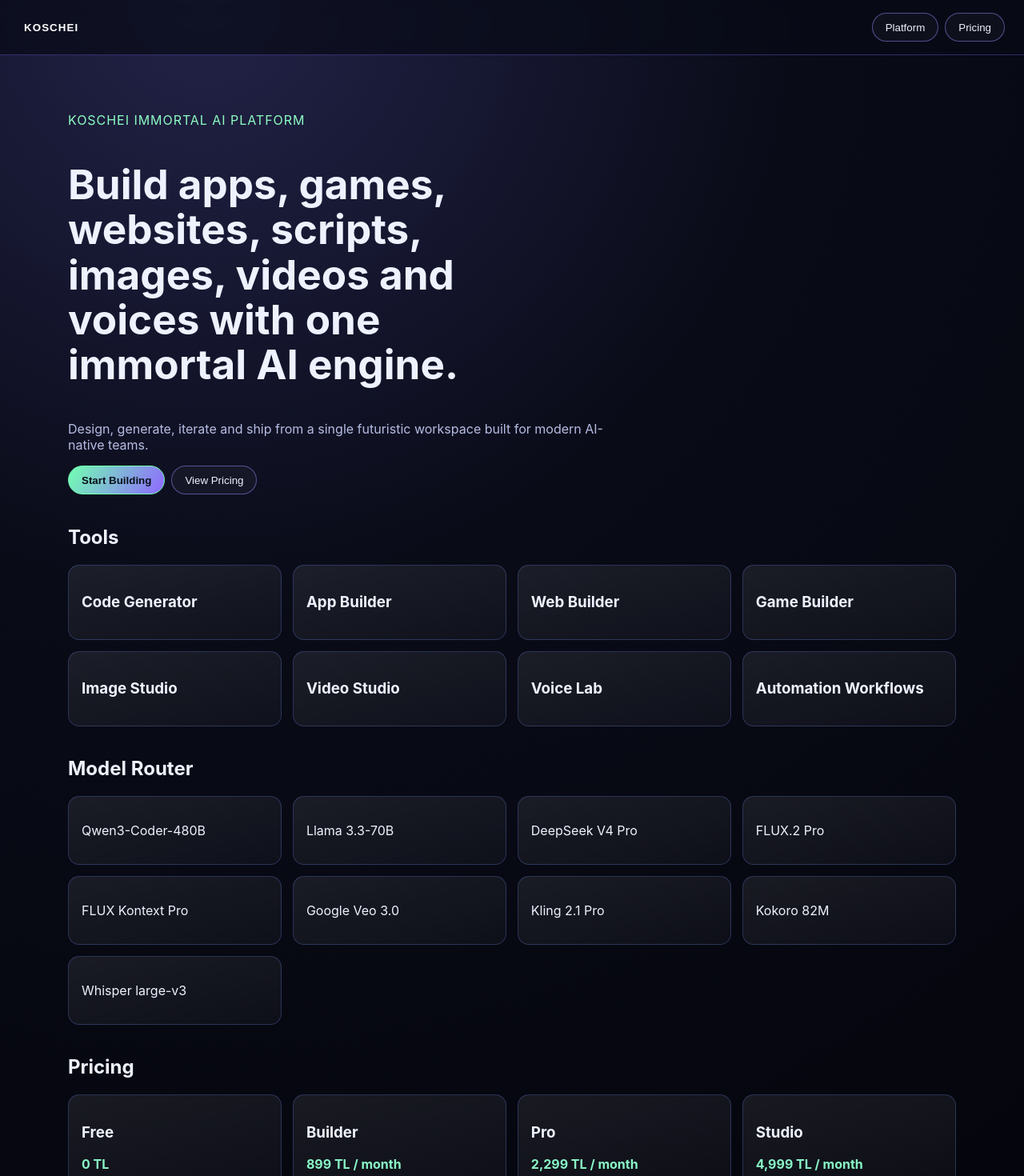
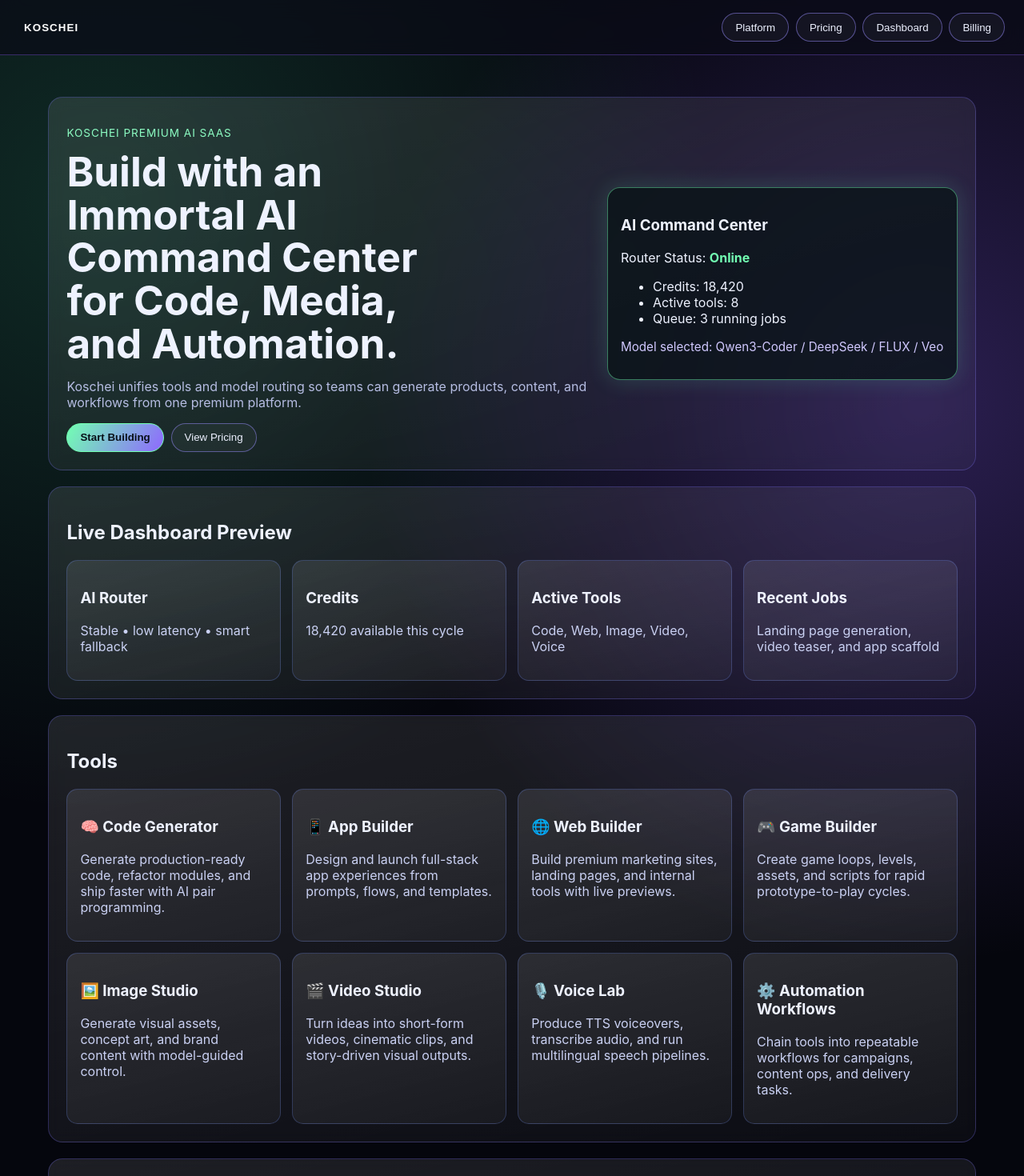
Before and after one commit to bugsbuny243/Koschei-Web3-Hub, a React (Vite) app in the folder koschei/frontend/: page / in a window 1280 px wide. Shown: the top 1470 px of the page at 80% size. Built offline with nearby package versions, Linux system fonts and the light colour scheme.

Commit message:
Upgrade Koschei frontend to premium SaaS landing and route pages

```diff
--- a/koschei/frontend/src/App.tsx
+++ b/koschei/frontend/src/App.tsx
@@ -3,34 +3,25 @@
 type Role = 'public' | 'user' | 'owner';
 const currentRole: Role = 'public';
 
-const tools = [
-  'Code Generator',
-  'App Builder',
-  'Web Builder',
-  'Game Builder',
-  'Image Studio',
-  'Video Studio',
-  'Voice Lab',
-  'Automation Workflows',
+type Tool = { title: string; icon: string; description: string };
+const tools: Tool[] = [
+  { title: 'Code Generator', icon: '🧠', description: 'Generate production-ready code, refactor modules, and ship faster with AI pair programming.' },
+  { title: 'App Builder', icon: '📱', description: 'Design and launch full-stack app experiences from prompts, flows, and templates.' },
+  { title: 'Web Builder', icon: '🌐', description: 'Build premium marketing sites, landing pages, and internal tools with live previews.' },
+  { title: 'Game Builder', icon: '🎮', description: 'Create game loops, levels, assets, and scripts for rapid prototype-to-play cycles.' },
+  { title: 'Image Studio', icon: '🖼️', description: 'Generate visual assets, concept art, and brand content with model-guided control.' },
+  { title: 'Video Studio', icon: '🎬', description: 'Turn ideas into short-form videos, cinematic clips, and story-driven visual outputs.' },
+  { title: 'Voice Lab', icon: '🎙️', description: 'Produce TTS voiceovers, transcribe audio, and run multilingual speech pipelines.' },
+  { title: 'Automation Workflows', icon: '⚙️', description: 'Chain tools into repeatable workflows for campaigns, content ops, and delivery tasks.' },
 ];
 
-const modelRouter = [
-  'Qwen3-Coder-480B',
-  'Llama 3.3-70B',
-  'DeepSeek V4 Pro',
-  'FLUX.2 Pro',
-  'FLUX Kontext Pro',
-  'Google Veo 3.0',
-  'Kling 2.1 Pro',
-  'Kokoro 82M',
-  'Whisper large-v3',
-];
+const modelCategories = ['Code', 'Chat', 'Reasoning', 'Image', 'Image Edit', 'Video', 'Cinematic Video', 'TTS', 'STT'];
 
 const pricing = [
-  { name: 'Free', price: '0 TL' },
-  { name: 'Builder', price: '899 TL / month' },
-  { name: 'Pro', price: '2,299 TL / month' },
-  { name: 'Studio', price: '4,999 TL / month' },
+  { name: 'Free', price: '0 TL', credits: '500 monthly credits', toolsIncluded: 'Core tools', limits: 'Image/Video: trial limits', cta: 'Start Free' },
+  { name: 'Builder', price: '899 TL / month', credits: '20,000 monthly credits', toolsIncluded: 'All builder tools', limits: 'Image/Video: standard limits', cta: 'Choose Builder' },
+  { name: 'Pro', price: '2,299 TL / month', credits: '70,000 monthly credits', toolsIncluded: 'All tools + priority queue', limits: 'Image/Video: high limits', cta: 'Upgrade to Pro' },
+  { name: 'Studio', price: '4,999 TL / month', credits: '180,000 monthly credits', toolsIncluded: 'Full studio suite + premium routing', limits: 'Image/Video: studio limits', cta: 'Go Studio' },
 ];
 
 const navigate = (to: string) => {
@@ -38,53 +29,86 @@
   window.dispatchEvent(new PopStateEvent('popstate'));
 };
 
-function Placeholder({ title, text }: { title: string; text: string }) {
-  return (
-    <main className="container placeholder">
-      <h1>{title}</h1>
-      <p>{text}</p>
-    </main>
-  );
-}
-
 function Home() {
   return (
     <main className="container">
-      <section className="hero">
-        <p className="eyebrow">Koschei Immortal AI Platform</p>
-        <h1>Build apps, games, websites, scripts, images, videos and voices with one immortal AI engine.</h1>
-        <p className="subtext">
-          Design, generate, iterate and ship from a single futuristic workspace built for modern AI-native teams.
-        </p>
-        <div className="actions">
-          <button className="btn primary" onClick={() => navigate('/platform')}>Start Building</button>
-          <button className="btn" onClick={() => navigate('/pricing')}>View Pricing</button>
+      <section className="hero premium-card">
+        <div>
+          <p className="eyebrow">Koschei Premium AI SaaS</p>
+          <h1>Build with an Immortal AI Command Center for Code, Media, and Automation.</h1>
+          <p className="subtext">Koschei unifies tools and model routing so teams can generate products, content, and workflows from one premium platform.</p>
+          <div className="actions">
+            <button className="btn primary" onClick={() => navigate('/platform')}>Start Building</button>
+            <button className="btn" onClick={() => navigate('/pricing')}>View Pricing</button>
+          </div>
+        </div>
+        <aside className="mockup-card">
+          <h3>AI Command Center</h3>
+          <p className="status">Router Status: <span>Online</span></p>
+          <ul>
+            <li>Credits: 18,420</li>
+            <li>Active tools: 8</li>
+            <li>Queue: 3 running jobs</li>
+          </ul>
+          <p className="model">Model selected: Qwen3-Coder / DeepSeek / FLUX / Veo</p>
+        </aside>
+      </section>
+
+      <section className="premium-card">
+        <h2>Live Dashboard Preview</h2>
+        <div className="dashboard-grid">
+          <article className="card"><h3>AI Router</h3><p>Stable • low latency • smart fallback</p></article>
+          <article className="card"><h3>Credits</h3><p>18,420 available this cycle</p></article>
+          <article className="card"><h3>Active Tools</h3><p>Code, Web, Image, Video, Voice</p></article>
+          <article className="card"><h3>Recent Jobs</h3><p>Landing page generation, video teaser, and app scaffold</p></article>
         </div>
       </section>
 
-      <section>
+      <section className="premium-card">
         <h2>Tools</h2>
-        <div className="grid">{tools.map((item) => <article key={item} className="card"><h3>{item}</h3></article>)}</div>
+        <div className="grid">{tools.map((item) => <article key={item.title} className="card"><h3>{item.icon} {item.title}</h3><p>{item.description}</p></article>)}</div>
       </section>
 
-      <section>
+      <section className="premium-card">
         <h2>Model Router</h2>
-        <div className="grid">{modelRouter.map((item) => <article key={item} className="card"><p>{item}</p></article>)}</div>
+        <div className="grid">{modelCategories.map((item) => <article key={item} className="card"><p>{item}</p></article>)}</div>
       </section>
 
-      <section>
+      <section className="premium-card">
         <h2>Pricing</h2>
         <div className="grid">
           {pricing.map((plan) => (
             <article key={plan.name} className="card price-card">
               <h3>{plan.name}</h3>
-              <p>{plan.price}</p>
+              <p className="price">{plan.price}</p>
+              <ul>
+                <li>{plan.credits}</li>
+                <li>{plan.toolsIncluded}</li>
+                <li>{plan.limits}</li>
+              </ul>
+              <button className="btn primary">{plan.cta}</button>
             </article>
           ))}
         </div>
       </section>
     </main>
   );
+}
+
+function Platform() {
+  return <main className="container page premium-card"><h1>Platform</h1><p>Koschei combines Code, App, Web, Game, Image, Video, Voice, and Automation tools in one workflow engine with intelligent model routing across code, chat, reasoning, image, video, and audio categories.</p></main>;
+}
+function PricingPage() {
+  return <main className="container page premium-card"><h1>Pricing</h1><div className="grid">{pricing.map((plan) => <article key={plan.name} className="card price-card"><h3>{plan.name}</h3><p className="price">{plan.price}</p><p>{plan.credits}</p><p>{plan.toolsIncluded}</p><p>{plan.limits}</p><button className="btn primary">{plan.cta}</button></article>)}</div></main>;
+}
+function BillingPage() {
+  return <main className="container page premium-card"><h1>Billing</h1><p>Automatic payment API is not active yet. Payments are manually verified and activated.</p><ol><li>Choose a plan and pay via Shopier payment link placeholder.</li><li>Share payment confirmation with owner.</li><li>Owner manually activates your plan and credits.</li></ol><div className="actions"><button className="btn">Shopier Free/Builder Placeholder</button><button className="btn">Shopier Pro/Studio Placeholder</button></div></main>;
+}
+function DashboardPage() {
+  return <main className="container page premium-card"><h1>Dashboard</h1><div className="dashboard-grid"><article className="card"><h3>Credits</h3><p>0</p></article><article className="card"><h3>Projects</h3><p>0</p></article><article className="card"><h3>AI Jobs</h3><p>No jobs yet</p></article><article className="card"><h3>Model Router</h3><p>Ready to route</p></article></div><p className="subtext">Premium dashboard modules coming soon.</p></main>;
+}
+function OwnerPage() {
+  return <main className="container page premium-card"><h1>Private Owner Cockpit</h1><p>This area is restricted by owner role guard placeholder. Public users cannot access owner tools.</p></main>;
 }
 
 export default function App() {
@@ -96,12 +120,7 @@
     return () => window.removeEventListener('popstate', onPop);
   }, []);
 
-  const route = useMemo(
-    () => (['/', '/platform', '/dashboard', '/pricing', '/billing', '/owner'].includes(path) ? path : '/'),
-    [path],
-  );
-
-  const canUser = currentRole === 'user' || currentRole === 'owner';
+  const route = useMemo(() => (['/', '/platform', '/dashboard', '/pricing', '/billing', '/owner'].includes(path) ? path : '/'), [path]);
   const canOwner = currentRole === 'owner';
 
   return (
@@ -111,18 +130,30 @@
         <nav>
           <button className="btn" onClick={() => navigate('/platform')}>Platform</button>
           <button className="btn" onClick={() => navigate('/pricing')}>Pricing</button>
-          {canUser && <button className="btn" onClick={() => navigate('/dashboard')}>Dashboard</button>}
-          {canUser && <button className="btn" onClick={() => navigate('/billing')}>Billing</button>}
+          <button className="btn" onClick={() => navigate('/dashboard')}>Dashboard</button>
+          <button className="btn" onClick={() => navigate('/billing')}>Billing</button>
           {canOwner && <button className="btn" onClick={() => navigate('/owner')}>Owner</button>}
         </nav>
       </header>
 
       {route === '/' && <Home />}
-      {route === '/platform' && <Placeholder title="Platform" text="Internal /platform route placeholder." />}
-      {route === '/dashboard' && <Placeholder title="Dashboard" text="Internal /dashboard route placeholder." />}
-      {route === '/pricing' && <Placeholder title="Pricing" text="Internal /pricing route placeholder." />}
-      {route === '/billing' && <Placeholder title="Billing" text="Internal /billing route placeholder." />}
-      {route === '/owner' && <Placeholder title="Owner" text="Private /owner route placeholder." />}
+      {route === '/platform' && <Platform />}
+      {route === '/dashboard' && <DashboardPage />}
+      {route === '/pricing' && <PricingPage />}
+      {route === '/billing' && <BillingPage />}
+      {route === '/owner' && <OwnerPage />}
+
+      <footer className="footer">
+        <div className="container footer-inner">
+          <p className="logo">KOSCHEI</p>
+          <div className="footer-links">
+            <button className="btn" onClick={() => navigate('/platform')}>Platform</button>
+            <button className="btn" onClick={() => navigate('/pricing')}>Pricing</button>
+            <button className="btn" onClick={() => navigate('/billing')}>Billing</button>
+          </div>
+          <p className="subtext">Security: Owner tools are private and not visible publicly.</p>
+        </div>
+      </footer>
     </div>
   );
 }
--- a/koschei/frontend/src/styles.css
+++ b/koschei/frontend/src/styles.css
@@ -1,34 +1,65 @@
 :root {
   color-scheme: dark;
   font-family: Inter, system-ui, -apple-system, Segoe UI, Roboto, Arial, sans-serif;
-  background: #05060d;
+  background: #04050b;
   color: #eef2ff;
 }
-
 * { box-sizing: border-box; }
-body { margin: 0; background: radial-gradient(circle at 20% 0%, #232349, #090b17 40%, #04050c 100%); }
+body {
+  margin: 0;
+  background:
+    radial-gradient(circle at 10% 10%, rgba(76, 255, 177, 0.15), transparent 30%),
+    radial-gradient(circle at 90% 20%, rgba(141, 94, 255, 0.28), transparent 30%),
+    radial-gradient(circle at 50% 90%, rgba(106, 42, 224, 0.2), transparent 35%),
+    #05060d;
+}
 
 .topbar {
   position: sticky;
   top: 0;
+  z-index: 20;
   display: flex;
   justify-content: space-between;
   align-items: center;
   padding: 1rem 1.5rem;
-  background: rgba(8, 10, 22, 0.7);
-  backdrop-filter: blur(10px);
-  border-bottom: 1px solid rgba(138, 102, 255, 0.35);
+  background: rgba(10, 12, 24, 0.7);
+  backdrop-filter: blur(12px);
+  border-bottom: 1px solid rgba(141, 94, 255, 0.35);
 }
 .logo { border: 0; background: transparent; color: #fff; font-weight: 800; letter-spacing: .08em; cursor: pointer; }
-.container { max-width: 1150px; margin: 0 auto; padding: 2rem 1.25rem 4rem; }
-.hero h1 { font-size: clamp(2rem, 4vw, 3.7rem); line-height: 1.1; max-width: 16ch; }
-.eyebrow { color: #8cfcc2; text-transform: uppercase; letter-spacing: .06em; }
+.container { max-width: 1200px; margin: 0 auto; padding: 2rem 1.25rem 4rem; }
+
+.premium-card {
+  border: 1px solid rgba(126, 115, 255, 0.28);
+  border-radius: 18px;
+  background: linear-gradient(165deg, rgba(255, 255, 255, 0.1), rgba(255, 255, 255, 0.03));
+  backdrop-filter: blur(8px);
+  padding: 1.4rem;
+}
+
+.hero {
+  display: grid;
+  grid-template-columns: 1.2fr .8fr;
+  gap: 1.2rem;
+  align-items: center;
+}
+.hero h1 { font-size: clamp(2.1rem, 4vw, 4rem); line-height: 1.05; max-width: 14ch; margin: .2rem 0 .8rem; }
+.eyebrow { color: #8cfcc2; text-transform: uppercase; letter-spacing: .07em; font-size: .85rem; }
 .subtext { color: #b6bde3; max-width: 70ch; }
-.actions { display: flex; gap: .75rem; flex-wrap: wrap; }
+.mockup-card {
+  border: 1px solid rgba(114, 255, 178, .45);
+  background: rgba(8, 19, 22, 0.75);
+  border-radius: 16px;
+  padding: 1rem;
+  box-shadow: 0 0 28px rgba(106, 255, 193, 0.16);
+}
+.status span { color: #72ffb2; font-weight: 700; }
+.model { color: #d1c9ff; font-size: .95rem; }
 
+.actions, nav, .footer-links { display: flex; gap: .55rem; flex-wrap: wrap; }
 .btn {
   border: 1px solid rgba(151, 140, 255, 0.5);
-  background: rgba(255,255,255,0.03);
+  background: rgba(255,255,255,0.04);
   color: #edf1ff;
   border-radius: 999px;
   padding: .6rem 1rem;
@@ -41,14 +72,26 @@
   font-weight: 700;
 }
 
-.actions, nav { display: flex; gap: .5rem; flex-wrap: wrap; }
-section { margin-top: 2.4rem; }
-.grid { display: grid; gap: .85rem; grid-template-columns: repeat(auto-fit, minmax(220px, 1fr)); }
+section { margin-top: 1.25rem; }
+.grid { display: grid; gap: .9rem; grid-template-columns: repeat(auto-fit, minmax(225px, 1fr)); }
+.dashboard-grid { display: grid; gap: .9rem; grid-template-columns: repeat(auto-fit, minmax(200px, 1fr)); }
 .card {
   border: 1px solid rgba(117, 148, 255, 0.25);
-  background: linear-gradient(165deg, rgba(255,255,255,.08), rgba(255,255,255,.03));
+  background: linear-gradient(165deg, rgba(255,255,255,.1), rgba(255,255,255,.04));
   border-radius: 14px;
   padding: 1rem;
 }
-.price-card p { color: #89f7c7; font-weight: 700; }
-.placeholder p { color: #b9c2ef; }
+.card p { color: #cad1f3; }
+.price { color: #89f7c7 !important; font-weight: 700; }
+.page h1 { margin-top: 0; }
+
+.footer {
+  border-top: 1px solid rgba(136, 102, 255, 0.28);
+  background: rgba(8, 10, 22, 0.8);
+}
+.footer-inner { padding-top: 1.4rem; padding-bottom: 1.8rem; }
+
+@media (max-width: 860px) {
+  .hero { grid-template-columns: 1fr; }
+  .topbar { align-items: flex-start; flex-direction: column; gap: .65rem; }
+}
```
